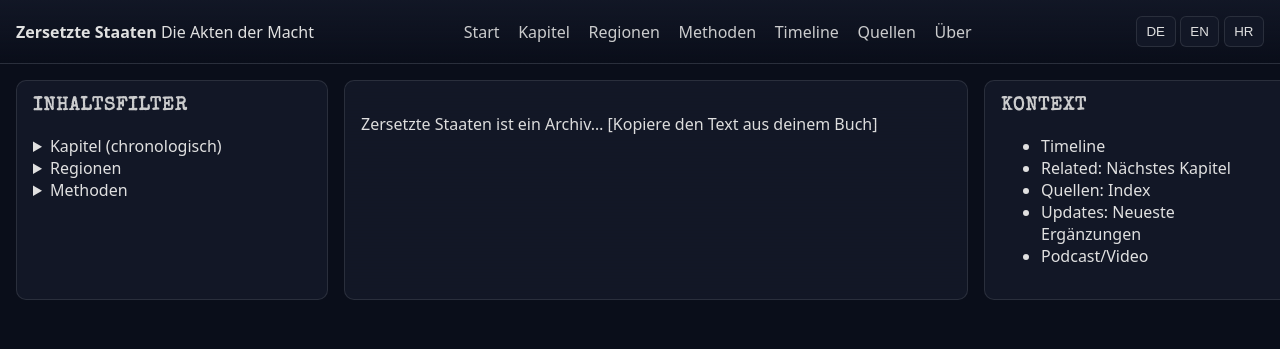
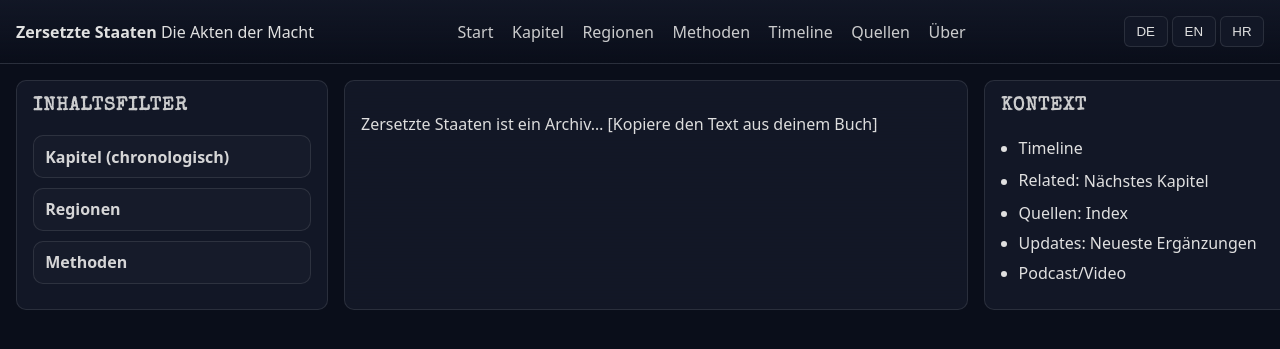
Before and after one commit to bozart-army/zersetzte-staaten-site, a Jekyll site: the page built from de/wie-lesen.md, in a window 1280 px wide. Shown: the top 349 px of the page. Built offline with Jekyll 4.4.1, drawn with Linux system fonts in a browser that asks for light colours; our own code applies the rules of GitHub Pages for plain Markdown files.

Commit message:
Update style.css

```diff
--- a/assets/css/style.css
+++ b/assets/css/style.css
@@ -171,3 +171,43 @@ h1, h2, h3, .aktenkopf {
 .menu a:hover {
   text-decoration: underline;
 }
+
+/* ===== Sidebar UX polish ===== */
+.menu details {
+  border: 1px solid var(--line);
+  border-radius: 10px;
+  padding: 0.6rem 0.7rem;
+  margin: 0.6rem 0;
+  background: rgba(255,255,255,0.02);
+}
+
+.menu summary {
+  cursor: pointer;
+  list-style: none;
+  user-select: none;
+  font-weight: 700;
+  opacity: 0.95;
+}
+
+.menu summary::-webkit-details-marker { display: none; }
+
+.menu ul {
+  margin: 0.6rem 0 0;
+  padding-left: 1.1rem;
+}
+
+.menu li { margin: 0.35rem 0; }
+
+.menu a {
+  display: inline-block;
+  padding: 0.15rem 0;
+}
+
+.menu a:hover {
+  text-decoration: underline;
+}
+
+/* Buttons in Header minimal cleaner */
+.lang-switcher button {
+  min-width: 44px;
+}
```
